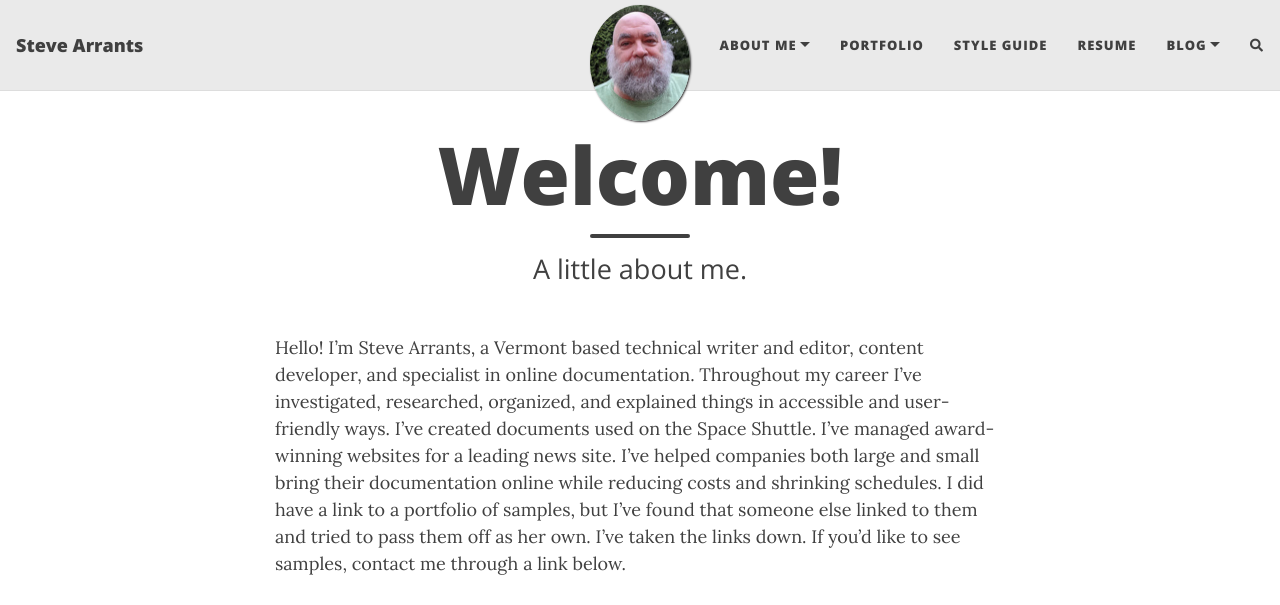
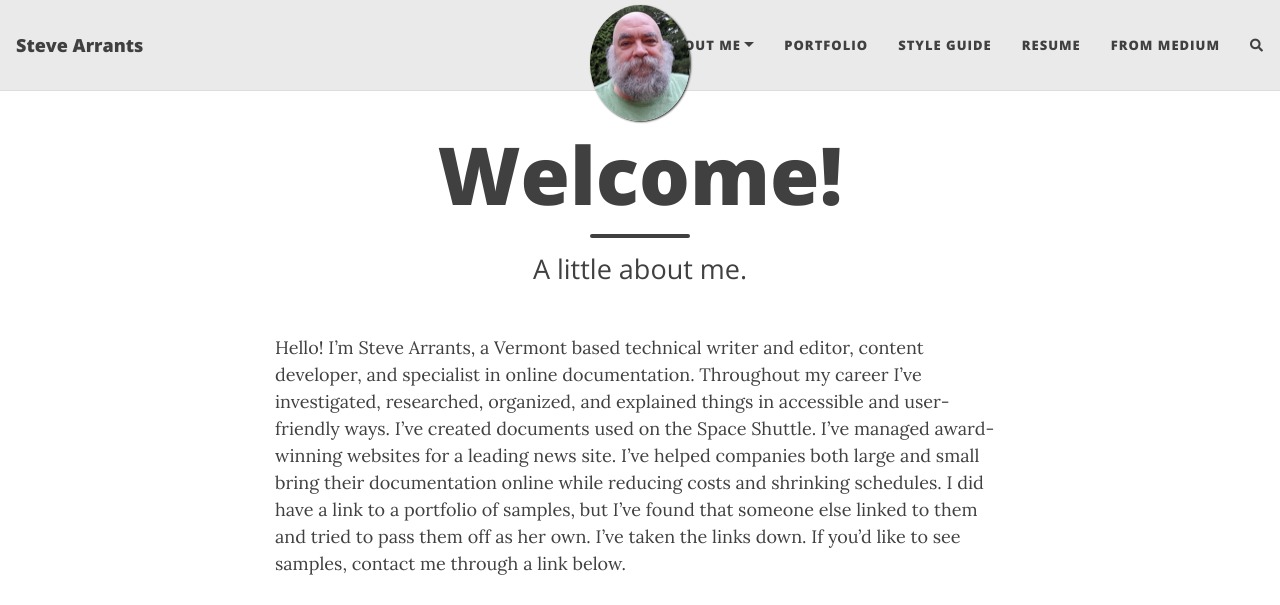
Before and after one commit to stevearrants/OLD_stevearrants.github.io, a Jekyll site: the page built from index.md, in a window 1280 px wide and 1350 px high. Shown: the top 605 px of the window. Built offline with Jekyll 4.4.1, drawn with Linux system fonts in a browser that asks for light colours; nearby versions of some CDN libraries; the list of posts is cut into pages by our own code; comment, search, counter and statistics services are not loaded; grey boxes are pictures that could not be loaded.

Commit message:
moved bookmarks

```diff
--- a/_config.yml
+++ b/_config.yml
@@ -26,9 +26,7 @@ navbar-links:
    Portfolio: "portfolio"
    Style Guide: "./style"
    Resume: "resume"
-   Blog:
-   - Opinion: "blog"
-   - From Medium: "medium"
+   From Medium: "medium"
 
 ################
 # --- Logo --- #
```
